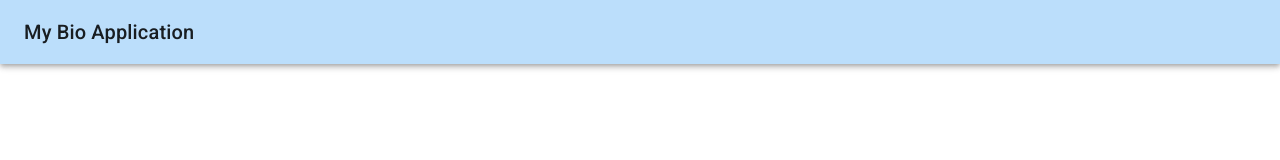
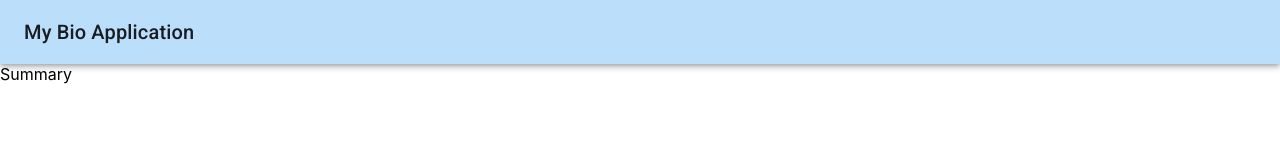
Before and after one commit to David-Portillo/cv, a React (Create React App) app: page / in a window 1280 px wide. Shown: the top 160 px of the page. Built offline with nearby package versions, Linux system fonts and the light colour scheme.

Commit message:
added summary component

```diff
--- a/src/App.js
+++ b/src/App.js
@@ -1,10 +1,11 @@
 import React from 'react';
 import Navigation from './components/Navigation';
-
+import Summary from './components/Summary';
 function App() {
 	return (
 		<div className="App">
 			<Navigation />
+			<Summary />
 		</div>
 	);
 }
--- /dev/null
+++ b/src/components/Summary.js
@@ -0,0 +1,9 @@
+import React, { Component } from 'react';
+
+class Summary extends Component {
+	render() {
+		return <div>Summary</div>;
+	}
+}
+
+export default Summary;
```
